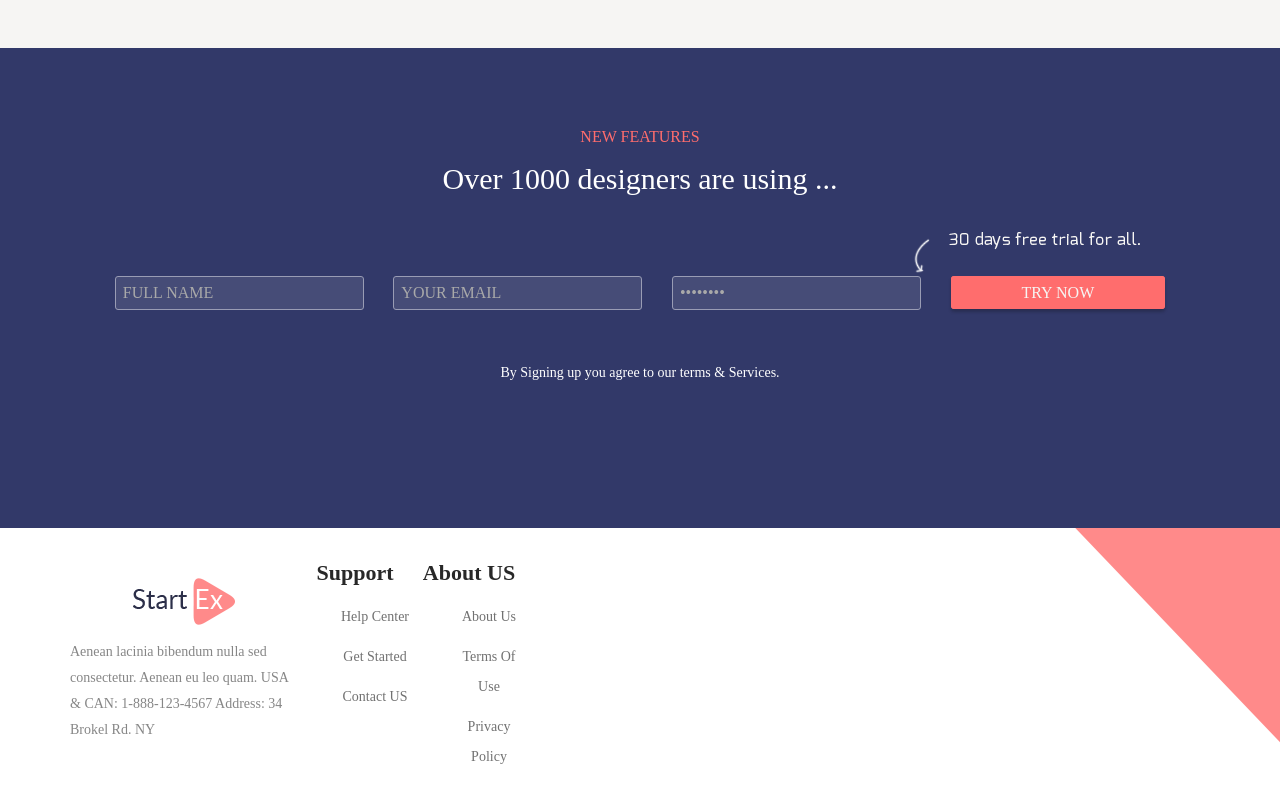
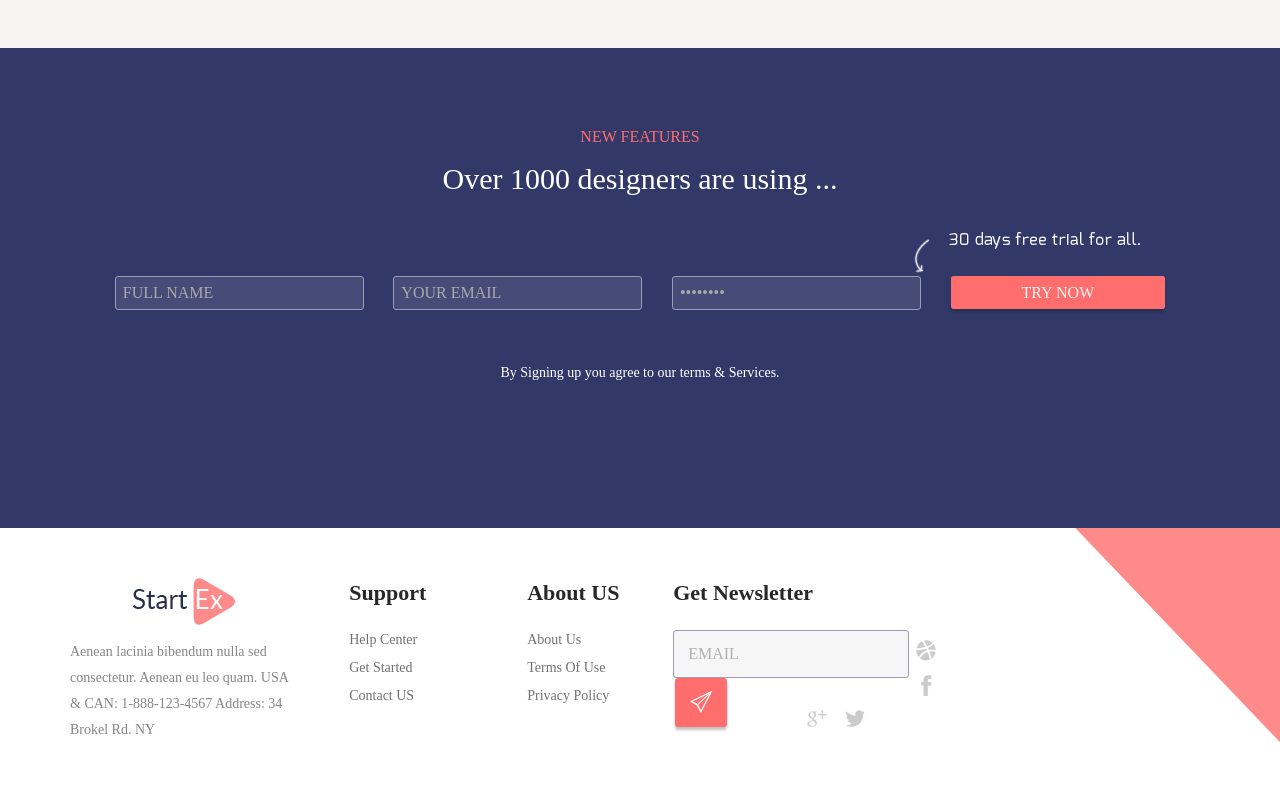
Before and after one commit to eda-svd/Corporate, a plain HTML site: page index.html in a window 1280 px wide. Shown: the part 4192-4992 px from the top of the page. Drawn offline with Linux system fonts and the light colour scheme.

Commit message:
co-co-corporate

```diff
--- a/index.html
+++ b/index.html
@@ -155,7 +155,23 @@
 				<li><a href="">Privacy Policy</a>
 				</ul>
 			</div>
-			<div class="subscribe"></div>
+			<div class="subscribe">
+				<h3>Get Newsletter</h3>
+				<input type="email" name="email" value="email">
+				<img  class="subscribe-button" src="img/subscribe-button.png">
+				<a href="">
+					<img class="socials" src="img/dribble-logo.png">
+				</a>
+				<a href="">
+					<img class="socials" src="img/facebook-logo.png">
+				</a>
+				<a href="">
+					<img class="socials" src="img/plus-logo.png">
+				</a>
+				<a href="">
+					<img class="socials" src="img/twitter-logo.png">
+				</a>
+			</div>
 		</div>
 	</footer>
 	</body>
--- a/style.css
+++ b/style.css
@@ -262,7 +262,7 @@ a{
 	text-decoration: none;
 }
 .logos img{
-	padding-right: 8vw;
+	padding-right: 7vw;
 	margin-top: 15vh;
 }
 .last-logos{
@@ -383,20 +383,26 @@ border-radius: 3px;
 }
 footer{
 	background:url(img/back-footer.png) no-repeat;
-	height: 50vh;
+	height: 40vh;
 background-position: 1050px -800px;
 }
 .info{
 	width: 20%;
 	min-height: 150px;
 	float: left;
+  margin-right: 4vw;
 }
 .info img{
 	margin-top: 50px;
 }
+ul{
+  padding: 0;
+  margin: 0;
+}
 li{
 	list-style: none;
 	margin-bottom: 10px;
+  text-align:left;
 }
 .info p{
   font-size: 14px;
@@ -408,21 +414,21 @@ li{
  padding-top: 10px;
 
 }
-.footer h3{
+footer h3{
   font-size: 22px;
   font-family: "Exo";
   color: rgb(40, 40, 40);
-  line-height: 2.271;;
+  line-height: 2.271;
   padding: 0;
-  margin-top: 100px;
+  padding-top: 5vh;
   margin-bottom: 0;
   text-align: left;
+  margin-bottom: 1.5vh;
 }
 footer a{
   font-size: 14px;
   font-family: "Exo";
   color: rgba(40, 40, 40, 0.659);
-  line-height: 2.143;
   text-align: left;
 
   margin: 0;
@@ -432,14 +438,39 @@ footer a{
 	width: 10%;
 	min-height: 150px;
 	float: left;
+  margin-right: 5vw;
 }
 .about{
 	width: 10%;
 	min-height: 150px;
 	float: left;
+  margin-right: 4vh;
 }
 .subscribe{
-	width: 20%;
+	width: 25%;
 	min-height: 150px;
 	float: left;
 }
+.subscribe input{
+  background: #f6f6f6;
+  border:1px solid #999cb4;
+  padding: 14px 20px 14px 14px;
+  font-size: 16px;
+  font-family: "Exo";
+  border-radius: 3px;
+  color: #b1b1b1;
+  text-transform: uppercase;
+  line-height: 0.85;
+  text-align: left;
+  text-decoration: none;
+  line-height: 10px;
+  float: left;
+}
+.subscribe-button{
+	display: inline;
+	float: left;
+}
+.socials{
+	margin-top: 10px;
+	margin-right: 15px;
+}
```
Also changed, not shown: Img/dribble-logo.png (added), Img/facebook-logo.png (added), Img/plus-logo.png (added), Img/subscribe-button.png (added), Img/twitter-logo.png (added), Img/twitter.png (added).
